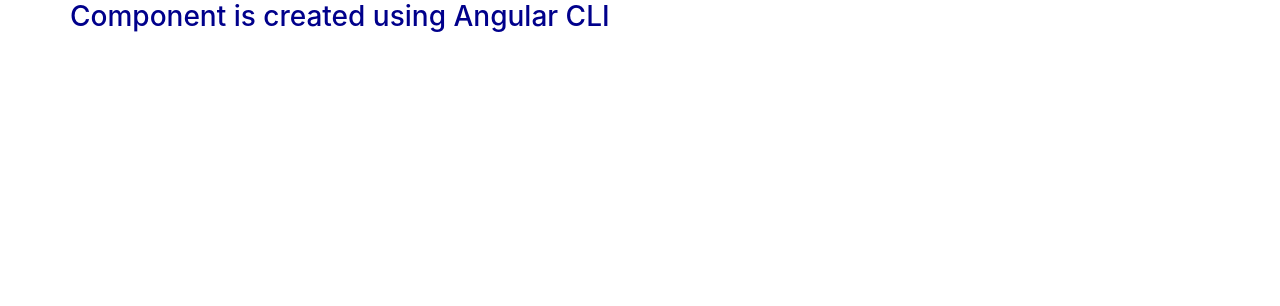
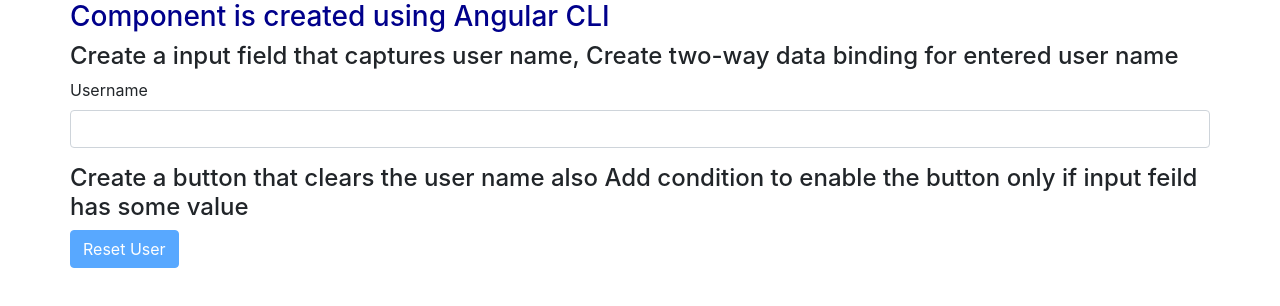
Before and after one commit to naveenkumar2098/Angular-bootcamp, an Angular app: page / in a window 1280 px wide. Shown: the top 306 px of the page. Built offline with nearby package versions, Linux system fonts and the light colour scheme.

Commit message:
Angular CLI and Data Binding Assignmnet

```diff
--- a/src/app/servers/servers.component.html
+++ b/src/app/servers/servers.component.html
@@ -22,8 +22,8 @@
 <p>{{ serverCreationStatus }}</p>
 <app-server></app-server> -->
 
-<!-- Angulat CLI and Data Binding Assignment  -->
-<!-- <h4>Create a input field that captures user name, Create two-way data binding for entered user name</h4>
+<!-- Angular CLI and Data Binding Assignment  -->
+<h4>Create a input field that captures user name, Create two-way data binding for entered user name</h4>
 <label>Username</label>
 <input type="text" class="form-control" [(ngModel)]="username">
 <p>{{ username }}</p>
@@ -34,4 +34,4 @@
     (click)="username = ''"
 >
     Reset User
-</button> -->
+</button>
```
